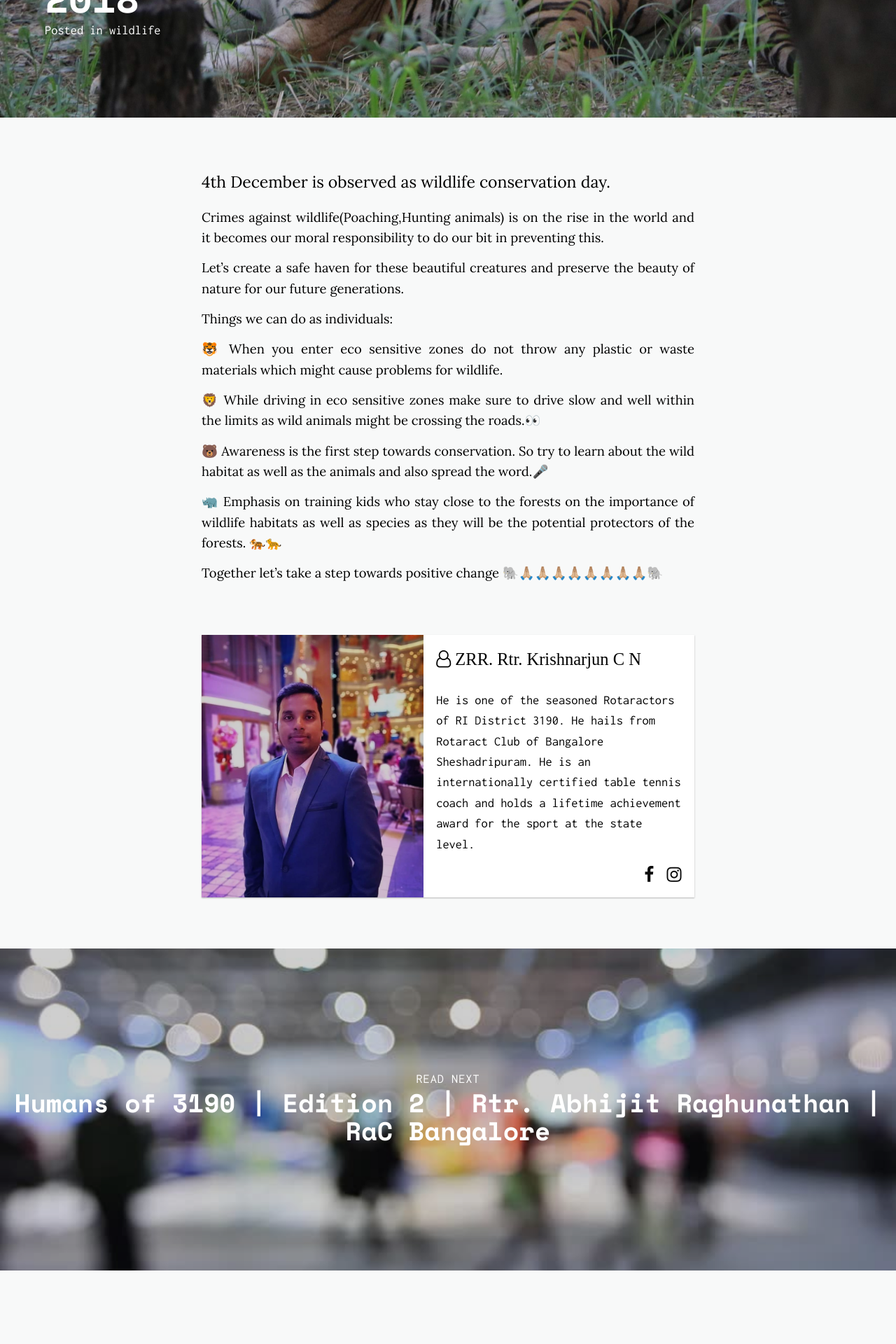
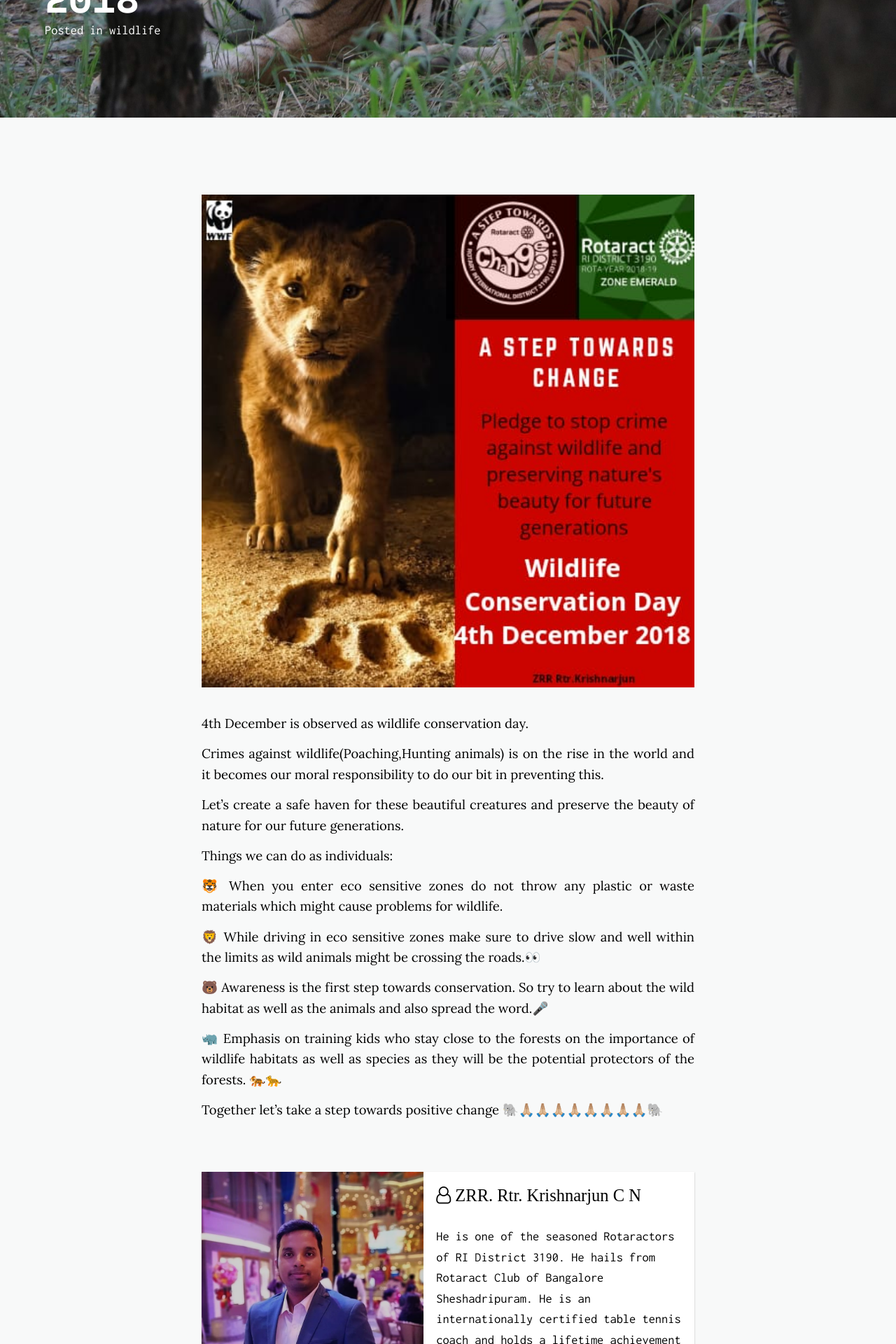
Before and after one commit to zeospec/3190blog-old, a Jekyll site: the page built from _posts/2018-12-04-wildlife-conservation.md, in a window 1280 px wide. Shown: the part 476-2396 px from the top of the page at 70% size. Built offline with Jekyll 4.4.1, drawn with Linux system fonts in a browser that asks for light colours; nearby versions of some CDN libraries; before the commit the page ends 2291 px from its top, so only the background shows below that.

Commit message:
Update 2018-12-04-wildlife-conservation.md (#27)

```diff
--- a/_posts/2018-12-04-wildlife-conservation.md
+++ b/_posts/2018-12-04-wildlife-conservation.md
@@ -20,6 +20,10 @@ author:
     instagram: https://www.instagram.com/krishnarjuncn/
 ---
 
+<figure>
+<img src="/assets/img/wildlifeconservation2018.jpeg" width="100%" height="auto" alt="Abhijit">
+</figure>
+
 4th December is observed as wildlife conservation day.
 
 Crimes against wildlife(Poaching,Hunting animals) is on the rise in the world and it becomes our moral responsibility to do our bit in preventing this.
```
